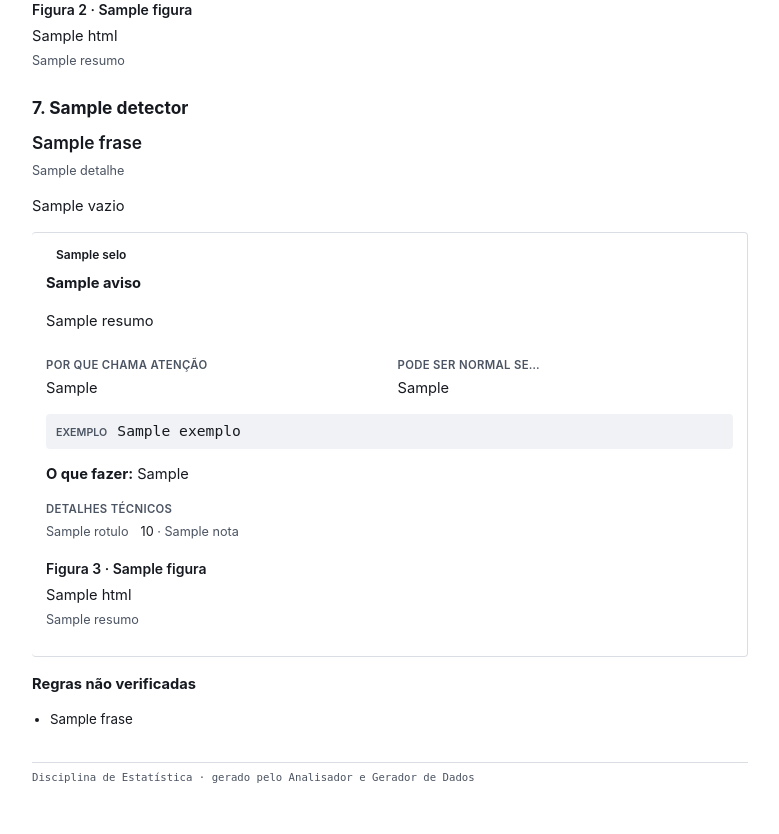
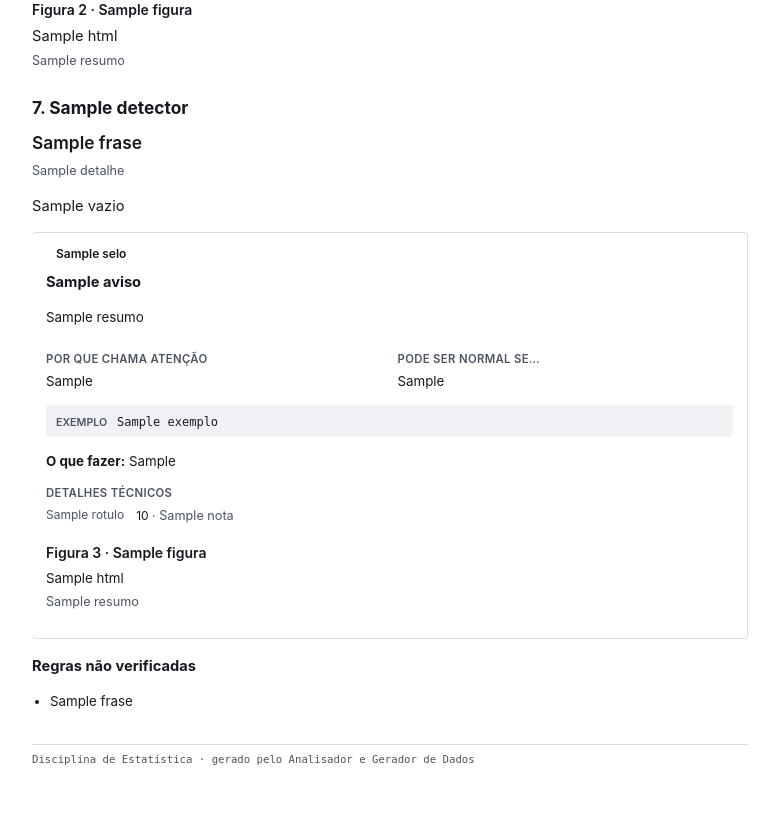
Before and after one commit to JuracyNeto/analisador-gerador-dados, a Python web app: template backend/app/dominios/relatorio/templates/relatorio.html.j2 in a window 1280 px wide. Shown: the part 1466-2300 px from the top of the page, without its empty margins (250-1029 px from the left). After the commit the page ends 2231 px from the top, so only its background shows below. Run offline with Jinja, Linux system fonts and the light colour scheme; the template is opened without the code that fills it: most values are stand-ins (such as "Sample title", 1, 10 or a date in 2020).

Commit message:
fix(relatorio): alertas do detector mais compactos na impressão

```diff
--- a/backend/app/dominios/relatorio/templates/estilos.css
+++ b/backend/app/dominios/relatorio/templates/estilos.css
@@ -35,15 +35,17 @@ figcaption { font-weight: 600; font-size: 10.5pt; margin-bottom: 4px; }
 .sev-alta { --sev: var(--sev-alta); --sev-suave: var(--sev-alta-suave); }
 .sev-atencao { --sev: var(--sev-atencao); --sev-suave: var(--sev-atencao-suave); }
 .sev-info { --sev: var(--sev-info); --sev-suave: var(--sev-info-suave); }
-.aviso { break-inside: avoid; border: 1px solid var(--borda); border-left: 4px solid var(--sev); border-radius: 4px; padding: 10px 14px; margin: 14px 0; }
+.aviso { border: 1px solid var(--borda); border-left: 4px solid var(--sev); border-radius: 4px; padding: 10px 14px; margin: 14px 0; font-size: 10pt; }
+.aviso-texto { break-inside: avoid; }
 .selo-severidade { display: inline-block; margin: 0; padding: 1px 10px; border-radius: 999px; background: var(--sev-suave); color: var(--sev); font-size: 9pt; font-weight: 600; }
-.aviso h3 { margin: 6px 0 4px; }
+.aviso h3 { font-size: 11pt; margin: 6px 0 4px; }
 .aviso h4 { font-size: 8.5pt; font-weight: 600; text-transform: uppercase; letter-spacing: .03em; color: var(--texto-2); margin: 10px 0 2px; }
 .partes { display: grid; grid-template-columns: 1fr 1fr; gap: 16px; }
 .partes p { margin: 0; }
 .exemplo { background: var(--fundo-2); border-radius: 4px; padding: 6px 10px; }
+.exemplo .mono { font-size: 9pt; }
 .exemplo .rotulo { font-size: 8pt; font-weight: 600; text-transform: uppercase; color: var(--texto-2); margin-right: 6px; }
-.detalhes { display: grid; grid-template-columns: max-content 1fr; gap: 2px 12px; font-size: 9.5pt; margin: 4px 0; }
+.detalhes { display: grid; grid-template-columns: max-content 1fr; gap: 2px 12px; font-size: 9pt; margin: 4px 0; }
 .detalhes dt { color: var(--texto-2); }
 .detalhes dd { margin: 0; }
 .nao-verificadas { font-size: 10pt; padding-left: 18px; }
--- a/backend/app/dominios/relatorio/templates/relatorio.html.j2
+++ b/backend/app/dominios/relatorio/templates/relatorio.html.j2
@@ -81,6 +81,7 @@
   {% endmacro %}
   {% macro aviso(a) %}
     <article class="aviso sev-{{ a.severidade }}">
+      <div class="aviso-texto">
         <p class="selo-severidade">{{ a.selo }}</p>
         <h3>{{ a.titulo }}</h3>
         <p>{{ a.resumo }}</p>
@@ -94,6 +95,7 @@
         <dl class="detalhes">
           {% for d in a.detalhes %}<dt>{{ d.rotulo }}</dt><dd>{{ d.valor }}{% if d.nota %} <span class="nota">· {{ d.nota }}</span>{% endif %}</dd>{% endfor %}
         </dl>
+      </div>
       {% if a.figura %}{{ figura(a.figura) }}{% endif %}
     </article>
   {% endmacro %}
```
Also changed, not shown: backend/tests/dominios/relatorio/test_montagem.py (+2 -1 lines), docs/decisions.md (+1 -1 lines), docs/specs/13-relatorio.md (+1 -1 lines). Lines whose indentation alone changed are shown as unchanged.
